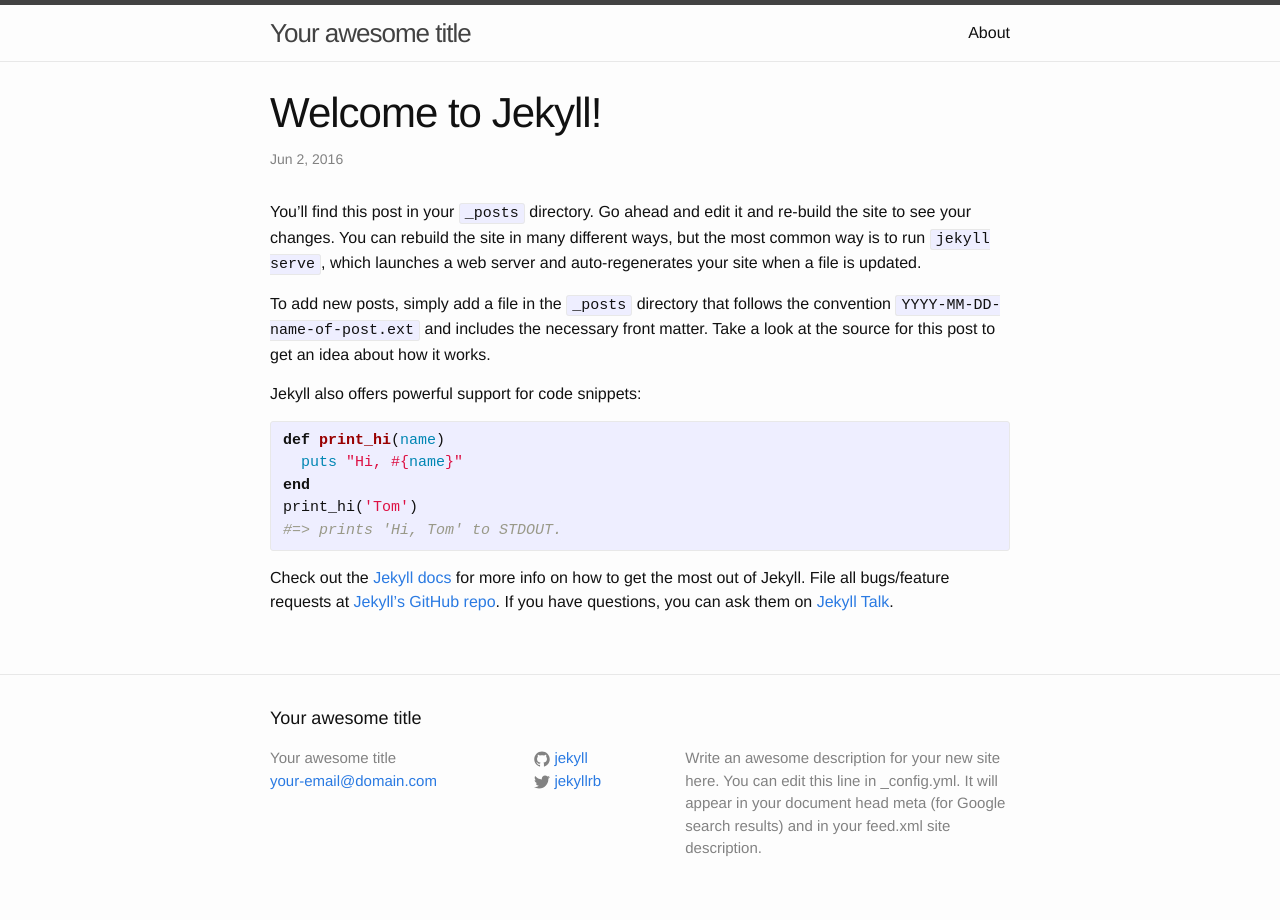
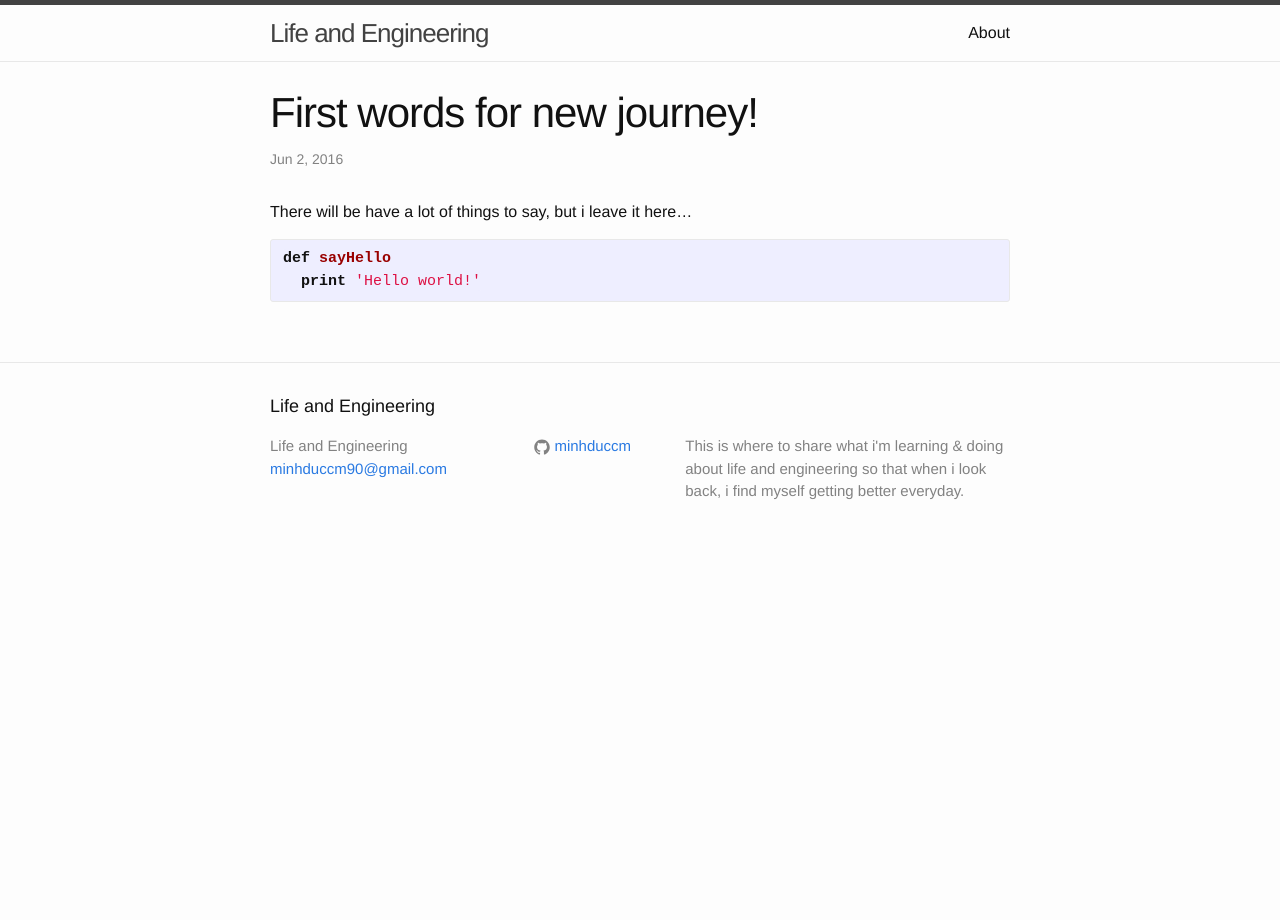
Before and after one commit to minhduccm/minhduccm.github.io, a Jekyll site: the page built from _posts/2016-06-02-welcome-to-jekyll.markdown, in a window 1280 px wide. Built offline with Jekyll 4.4.1, drawn with Linux system fonts in a browser that asks for light colours.

Commit message:
Update some basic info

```diff
--- a/_config.yml
+++ b/_config.yml
@@ -6,16 +6,13 @@
 # 'jekyll serve'. If you change this file, please restart the server process.
 
 # Site settings
-title: Your awesome title
-email: your-email@domain.com
+title: Life and Engineering
+email: minhduccm90@gmail.com
 description: > # this means to ignore newlines until "baseurl:"
-  Write an awesome description for your new site here. You can edit this
-  line in _config.yml. It will appear in your document head meta (for
-  Google search results) and in your feed.xml site description.
+  This is where to share what i'm learning & doing about life and engineering so that when i look back, i find myself getting better everyday.
 baseurl: "" # the subpath of your site, e.g. /blog
-url: "http://yourdomain.com" # the base hostname & protocol for your site
-twitter_username: jekyllrb
-github_username:  jekyll
+url: "http://minhduccm.github.io" # the base hostname & protocol for your site
+github_username:  minhduccm
 
 # Build settings
 markdown: kramdown
--- a/_posts/2016-06-02-welcome-to-jekyll.markdown
+++ b/_posts/2016-06-02-welcome-to-jekyll.markdown
@@ -1,25 +1,12 @@
 ---
 layout: post
-title:  "Welcome to Jekyll!"
+title:  "First words for new journey!"
 date:   2016-06-02 21:00:37 +0700
 categories: jekyll update
 ---
-You’ll find this post in your `_posts` directory. Go ahead and edit it and re-build the site to see your changes. You can rebuild the site in many different ways, but the most common way is to run `jekyll serve`, which launches a web server and auto-regenerates your site when a file is updated.
+There will be have a lot of things to say, but i leave it here...
 
-To add new posts, simply add a file in the `_posts` directory that follows the convention `YYYY-MM-DD-name-of-post.ext` and includes the necessary front matter. Take a look at the source for this post to get an idea about how it works.
-
-Jekyll also offers powerful support for code snippets:
-
-{% highlight ruby %}
-def print_hi(name)
-  puts "Hi, #{name}"
-end
-print_hi('Tom')
-#=> prints 'Hi, Tom' to STDOUT.
+{% highlight python %}
+def sayHello
+  print 'Hello world!'
 {% endhighlight %}
-
-Check out the [Jekyll docs][jekyll-docs] for more info on how to get the most out of Jekyll. File all bugs/feature requests at [Jekyll’s GitHub repo][jekyll-gh]. If you have questions, you can ask them on [Jekyll Talk][jekyll-talk].
-
-[jekyll-docs]: http://jekyllrb.com/docs/home
-[jekyll-gh]:   https://github.com/jekyll/jekyll
-[jekyll-talk]: https://talk.jekyllrb.com/
```
Also changed, not shown: about.md (+1 -9 lines).
